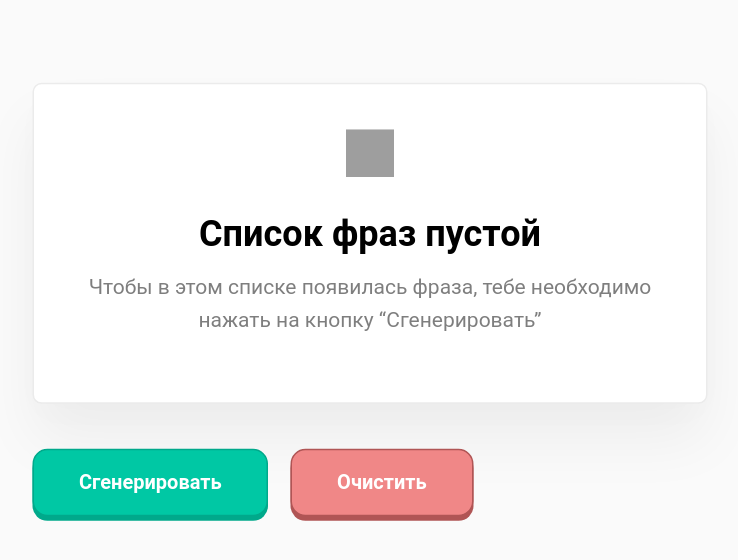
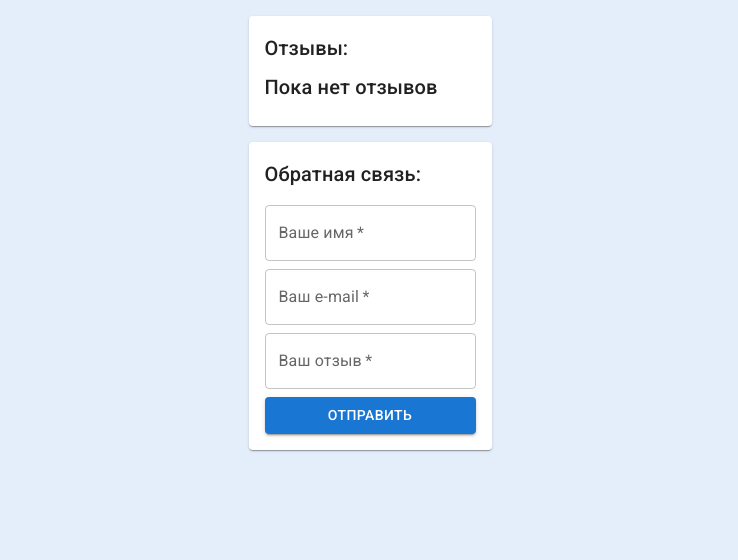
Before and after one commit to prekater/archakov-tutorials, a React (Create React App) app: page / in a window 1280 px wide. Shown: the top 560 px of the page, without its empty margins (270-1008 px from the left). Built offline with nearby package versions, Linux system fonts and the light colour scheme; grey boxes are pictures that could not be loaded.

Commit message:
ДЗ к уроку 3.5

```diff
--- a/package.json
+++ b/package.json
@@ -3,6 +3,10 @@
   "version": "0.1.0",
   "private": true,
   "dependencies": {
+    "@emotion/react": "^11.9.0",
+    "@emotion/styled": "^11.8.1",
+    "@mui/icons-material": "^5.8.2",
+    "@mui/material": "^5.8.2",
     "@testing-library/jest-dom": "^5.16.1",
     "@testing-library/react": "^12.1.2",
     "@testing-library/user-event": "^13.5.0",
--- a/public/index.html
+++ b/public/index.html
@@ -8,6 +8,10 @@
     <meta
       name="description"
       content="Web site created using create-react-app"
+    />
+    <link
+      rel="stylesheet"
+      href="https://fonts.googleapis.com/css?family=Roboto:300,400,500,700&display=swap"
     />
     <link rel="apple-touch-icon" href="%PUBLIC_URL%/logo192.png" />
     <!--
--- a/src/index.css
+++ b/src/index.css
@@ -16,8 +16,7 @@ body {
     flex-direction: column;
     justify-content: center;
     align-items: center;
-    width: 100vw;
-    height: 100vh;
+    height: 100%;
 }
 
 #app {
@@ -32,7 +31,7 @@ body {
     padding: 53px 50px;
     background: #ffffff;
     border: 1px solid #d6e1f1;
-    box-shadow: 0px 15px 30px rgba(0, 0, 0, 0.04);
+    box-shadow: 0 15px 30px rgba(0, 0, 0, 0.04);
     border-radius: 30px;
 }
 
@@ -112,7 +111,7 @@ body {
     background-position: center;
     background-size: 16px;
     right: 0;
-    top: 0px;
+    top: 0;
     display: block;
     line-height: 3;
     text-align: center;
--- a/src/index.js
+++ b/src/index.js
@@ -4,7 +4,8 @@ import './tutorial-4/App.css';
 // import App from './tutorial-1.9/App';
 //import App from './tutorial-2/App';
 //import App from './tutorial-2.2/App';
-import App from './tutorial-4/App';
+//import App from './tutorial-4/App';
+import App from './tutorial-5/App';
 
 ReactDOM.render(
   <React.StrictMode>
--- /dev/null
+++ b/src/tutorial-5/App.js
@@ -0,0 +1,26 @@
+import React, { createContext, useEffect } from 'react';
+
+import Feedbacks from './Feedbacks';
+import Form from './Form';
+
+import '../index.css';
+
+export const CommentsContext = createContext();
+
+function App() {
+  const [comments, setComments] = React.useState([]);
+
+  useEffect(() => {
+    let commentsFromStorage = JSON.parse(localStorage.getItem('comments'));
+    commentsFromStorage && setComments(commentsFromStorage);
+  }, []);
+
+  return (
+    <CommentsContext.Provider value={{ comments, setComments }}>
+      <Feedbacks />
+      <Form />
+    </CommentsContext.Provider>
+  );
+}
+
+export default App;
--- /dev/null
+++ b/src/tutorial-5/Feedbacks/FeedbackItem.js
@@ -0,0 +1,81 @@
+import React, { useContext } from 'react';
+
+import AccountCircleIcon from '@mui/icons-material/AccountCircle';
+import Box from '@mui/material/Box';
+import Typography from '@mui/material/Typography';
+import Button from '@mui/material/Button';
+import DeleteIcon from '@mui/icons-material/Delete';
+
+import { CommentsContext } from '../App';
+
+export const FeedbackItem = ({ userName, text, created, index }) => {
+  const makeDate = (param) => {
+    if (typeof param === 'string') {
+      return new Date(param).toLocaleDateString();
+    } else {
+      return param.toLocaleDateString();
+    }
+  };
+
+  const { comments, setComments } = useContext(CommentsContext);
+
+  const handleRemove = (index) => {
+    const newArr = comments.filter((_, i) => {
+      return index !== i;
+    });
+    setComments(newArr);
+    localStorage.setItem('comments', JSON.stringify(newArr));
+  };
+
+  return (
+    <Box
+      sx={{
+        minWidth: 300,
+        display: 'flex',
+        flexDirection: 'row',
+        alignItems: 'center',
+        mb: 2,
+      }}
+    >
+      <Box
+        sx={{
+          display: 'flex',
+          justifyContent: 'center',
+          alignItems: 'center',
+          mr: 2,
+          ml: 2,
+        }}
+      >
+        <AccountCircleIcon sx={{ fontSize: 48 }} />
+      </Box>
+      <Box
+        sx={{
+          display: 'flex',
+          flexDirection: 'column',
+        }}
+      >
+        <Typography
+          variant="body1"
+          gutterBottom
+          component="div"
+          sx={{ fontWeight: 'bold' }}
+        >
+          {userName}
+        </Typography>
+        <Typography variant="body2" gutterBottom>
+          {text}
+        </Typography>
+        <Typography variant="caption" display="block" gutterBottom>
+          {makeDate(created)}
+        </Typography>
+        <Button
+          variant="outlined"
+          startIcon={<DeleteIcon />}
+          onClick={() => handleRemove(index)}
+        >
+          Удалить
+        </Button>
+      </Box>
+    </Box>
+  );
+};
--- /dev/null
+++ b/src/tutorial-5/Feedbacks/index.js
@@ -0,0 +1,38 @@
+import React, { useContext } from 'react';
+
+import Card from '@mui/material/Card';
+import Typography from '@mui/material/Typography';
+
+import { FeedbackItem } from './FeedbackItem';
+import { CommentsContext } from '../App';
+
+const FeedbacksList = () => {
+  const { comments } = useContext(CommentsContext);
+
+  return (
+    <Card sx={{ p: 2, m: 2 }}>
+      <Typography variant="h6" gutterBottom component="div">
+        Отзывы:
+      </Typography>
+      {comments.length ? (
+        comments.map(({ fullName, text, createdAt }, index) => {
+          return (
+            <FeedbackItem
+              key={fullName}
+              userName={fullName}
+              text={text}
+              created={createdAt}
+              index={index}
+            />
+          );
+        })
+      ) : (
+        <Typography variant="h6" gutterBottom component="div">
+          Пока нет отзывов
+        </Typography>
+      )}
+    </Card>
+  );
+};
+
+export default FeedbacksList;
--- /dev/null
+++ b/src/tutorial-5/Form/index.js
@@ -0,0 +1,101 @@
+import React, { useContext, useEffect } from 'react';
+
+import Card from '@mui/material/Card';
+import Box from '@mui/material/Box';
+import TextField from '@mui/material/TextField';
+import Button from '@mui/material/Button';
+import Typography from '@mui/material/Typography';
+
+import { CommentsContext } from '../App';
+
+const Form = () => {
+  let name, email, text;
+
+  const { comments, setComments } = useContext(CommentsContext);
+
+  const handleChange = (e) => {
+    switch (true) {
+      case e.target.name === 'name':
+        name = e.target.value;
+        return;
+      case e.target.name === 'email':
+        email = e.target.value;
+        return;
+      case e.target.name === 'feedbackText':
+        text = e.target.value;
+        return;
+    }
+  };
+
+  useEffect(() => {
+    comments.length &&
+      localStorage.setItem('comments', JSON.stringify(comments));
+  }, [comments]);
+
+  const handleSubmit = (e) => {
+    e.preventDefault();
+
+    let comment = {
+      fullName: name,
+      email: email,
+      createdAt: new Date(),
+      text: text,
+    };
+
+    setComments([...comments, comment]);
+
+    e.target.reset();
+  };
+
+  return (
+    <Card sx={{ m: 2, p: 2 }}>
+      <Box
+        component="form"
+        sx={{
+          display: 'flex',
+          flexDirection: 'column',
+          justifyContent: 'center',
+          alignItems: 'stretch',
+        }}
+        onSubmit={handleSubmit}
+      >
+        <Typography variant="h6" gutterBottom component="div" sx={{ pb: 1 }}>
+          Обратная связь:
+        </Typography>
+        <TextField
+          required
+          id="name"
+          name="name"
+          label="Ваше имя"
+          variant="outlined"
+          sx={{ pb: 1 }}
+          onChange={handleChange}
+        />
+        <TextField
+          required
+          id="email"
+          name="email"
+          label="Ваш e-mail"
+          variant="outlined"
+          sx={{ pb: 1 }}
+          onChange={handleChange}
+        />
+        <TextField
+          required
+          id="feedback-text"
+          name="feedbackText"
+          label="Ваш отзыв"
+          multiline
+          maxRows={4}
+          sx={{ pb: 1 }}
+          onChange={handleChange}
+        />
+        <Button variant="contained" type="submit">
+          ОТПРАВИТЬ
+        </Button>
+      </Box>
+    </Card>
+  );
+};
+
+export default Form;
```
Also changed, not shown: 1 other file (tests, documents, lock files or other folders).
